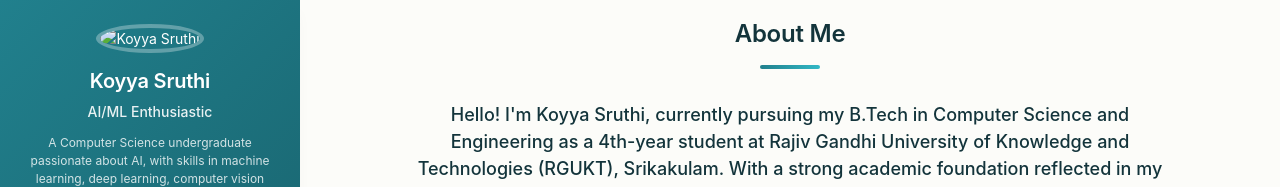
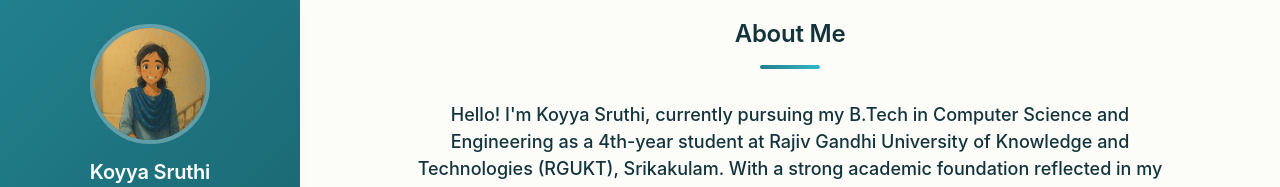
Before and after one commit to sruthikoyya/sruthikoyya.github.io, a plain HTML site: page index.html in a window 1280 px wide. Shown: the top 187 px of the page. Drawn offline with nearby package versions, Linux system fonts and the light colour scheme; a web font is replaced by a local one.

Commit message:
Update index.html

```diff
--- a/index.html
+++ b/index.html
@@ -17,7 +17,7 @@
     <div class="sidebar">
         <div class="profile-section">
             <div class="profile-image">
-                <img src="sruthi4" alt="Koyya Sruthi" class="profile-img">
+                <img src="sruthi4.jpeg" alt="Koyya Sruthi" class="profile-img">
             </div>
             <h3 class="profile-name">Koyya Sruthi</h3>
             <p class="profile-title">AI/ML Enthusiastic</p>
```
